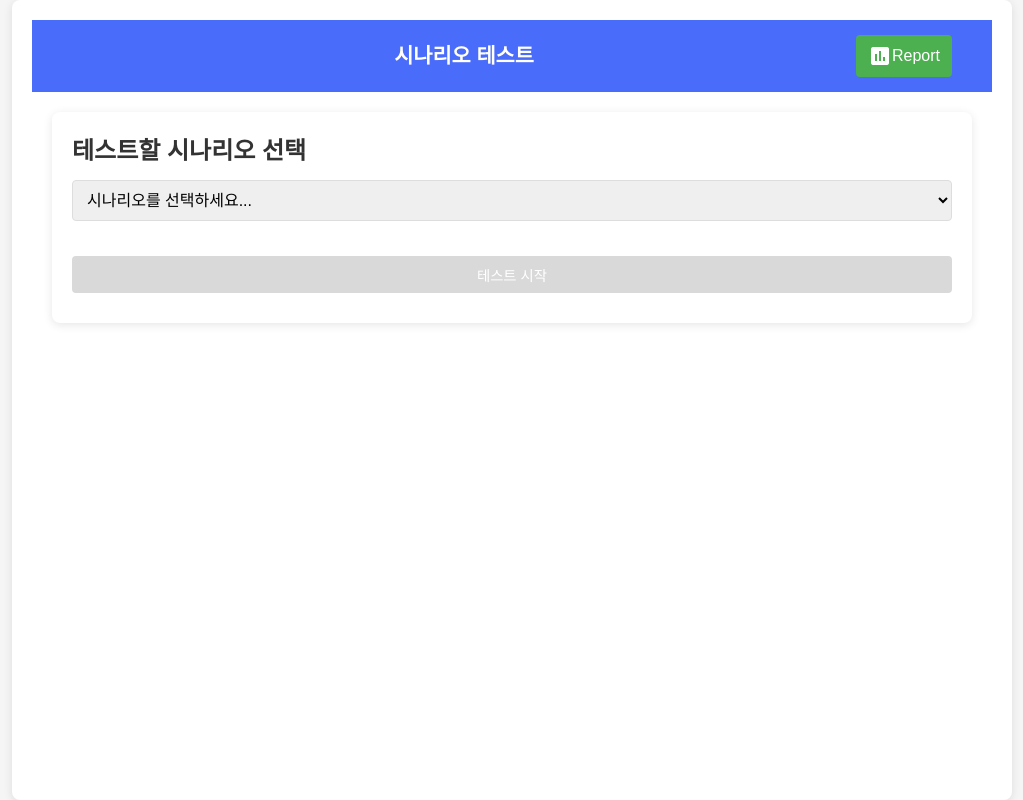
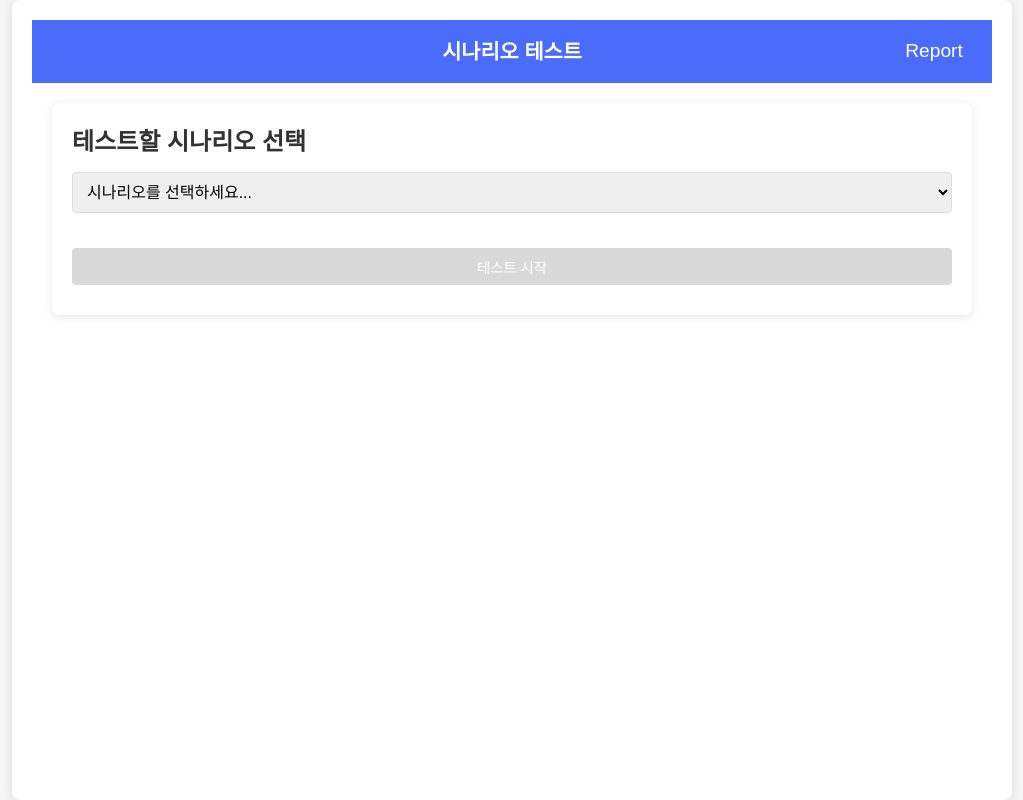
Before and after one commit to Yootaesung/kibwa_project, a FastAPI app: page /test in a window 1280 px wide. Shown: the whole page, without its empty margins (128-1151 px from the left). Run offline with FastAPI, Linux system fonts and the light colour scheme; data that the repository does not hold is empty.

Commit message:
최종종

```diff
--- a/chatbot/templates/test.html
+++ b/chatbot/templates/test.html
@@ -49,33 +49,12 @@
             margin: 0 auto;
         }
 
-        .header-buttons {
-            display: flex;
-            gap: 10px;
-            align-items: center;
-        }
-
-        .report-btn {
+        .home-btn {
             color: white;
             text-decoration: none;
             display: flex;
             align-items: center;
-            font-size: 1em;
-            padding: 8px 12px;
-            border-radius: 4px;
-            transition: background-color 0.2s;
-        }
-
-        .report-btn:hover {
-            background-color: rgba(255, 255, 255, 0.2);
-        }
-
-        .report-btn {
-            background-color: #4CAF50;
-        }
-
-        .report-btn:hover {
-            background-color: #45a049;
+            font-size: 1.2em;
         }
 
         .home-btn:hover {
@@ -563,12 +542,9 @@
         <div class="chat-header">
             <div class="header-content">
                 <h1>시나리오 테스트</h1>
-                <div class="header-buttons">
-                    <a href="http://13.238.128.251:8503/" class="report-btn" title="Report" target="_blank">
-                        <span class="material-icons">assessment</span>
-                        <span>Report</span>
-                    </a>
-                </div>
+                <a href="http://13.238.128.251:8503/" class="home-btn" title="Report">
+                    <span>Report</span>
+                </a>
             </div>
         </div>
 
```
